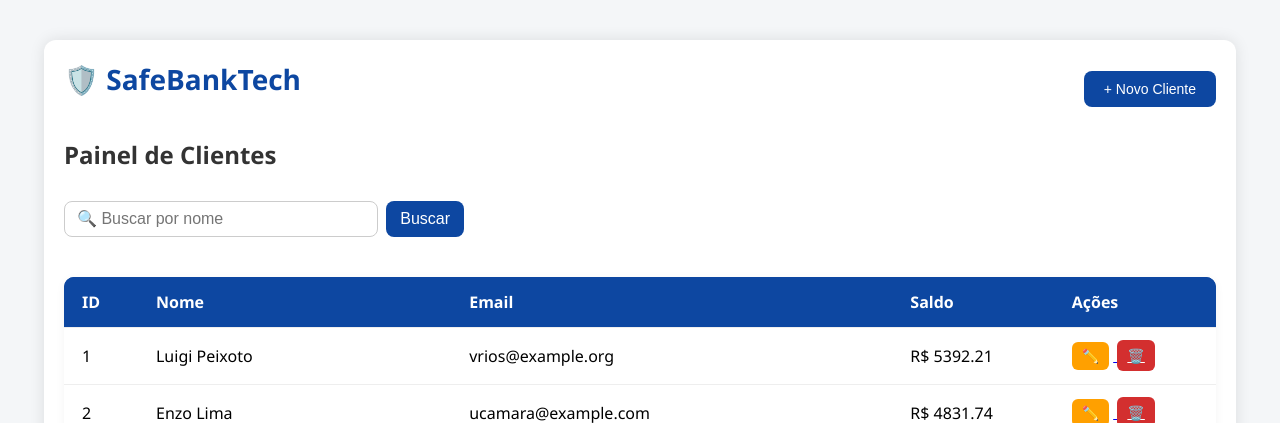
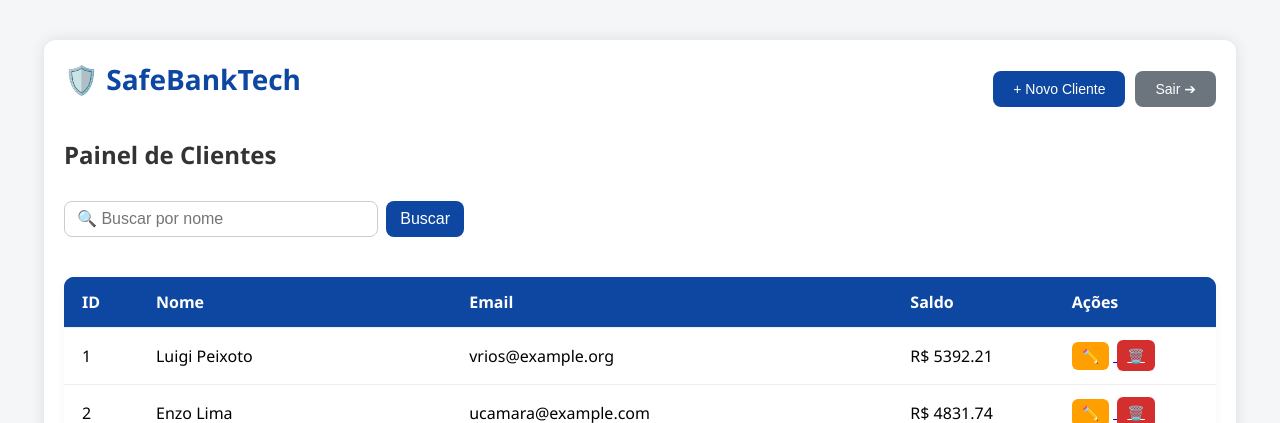
Before and after one commit to HighToxic/Trabalho, a Flask app: page /dashboard in a window 1280 px wide. Shown: the top 423 px of the page. Run offline with Flask 3, Linux system fonts and the light colour scheme; a user stored in the database is signed in; data comes from the database, SQL or seed files in the repository.

Commit message:
Update dashboard.html

```diff
--- a/fintech-painel/templates/dashboard.html
+++ b/fintech-painel/templates/dashboard.html
@@ -6,13 +6,21 @@
 </head>
 <body>
     <div class="container" style="max-width: 90%; margin-top: 40px;">
+        <!-- CABEÇALHO ATUALIZADO COM BOTÃO SAIR -->
         <div style="display: flex; justify-content: space-between; align-items: center; margin-bottom: 20px;">
             <div class="brand" style="font-size: 28px;">
                 🛡️ SafeBankTech
             </div>
+            <!-- Wrapper para os botões da direita -->
+            <div style="display: flex; gap: 10px;">
                 <a href="{{ url_for('novo_cliente') }}">
                     <button class="btn-primary">+ Novo Cliente</button>
                 </a>
+                <a href="{{ url_for('logout') }}">
+                    <!-- Usando btn-secondary para diferenciar (definido no seu style.css) -->
+                    <button class="btn-secondary">Sair ➔</button>
+                </a>
+            </div>
         </div>
 
         <h2 style="text-align: left; color: #333;">Painel de Clientes</h2>
@@ -35,6 +43,14 @@
             <tbody>
                 {% for c in clientes %}
                 <tr>
+                    <!--
+                        Nota: Estamos usando c[0], c[1] etc. porque
+                        o app.py usa conn.row_factory = sqlite3.Row.
+                        Para usar c['nome'], c['email'] etc.,
+                        teríamos que garantir que o app.py *sempre*
+                        use o row_factory em *todas* as consultas,
+                        o que é uma boa prática.
+                    -->
                     <td>{{ c[0] }}</td>
                     <td>{{ c[1] }}</td>
                     <td>{{ c[2] }}</td>
@@ -53,6 +69,7 @@
                 {% endfor %}
             </tbody>
         </table>
+
         <div class="paginacao">
             {% for p in range(1, total_paginas + 1) %}
                 {% if p == pagina %}
@@ -63,6 +80,8 @@
             {% endfor %}
         </div>
     </div>
+
+    <!-- Modal de Confirmação de Exclusão -->
     <div id="modal-confirmacao" class="modal">
       <div class="modal-conteudo">
         <h3>❗ Confirmar Exclusão</h3>
@@ -73,6 +92,7 @@
         </div>
       </div>
     </div>
+
 <script>
     let urlExcluir = "";
 
```
Lines whose indentation alone changed are shown as unchanged.
